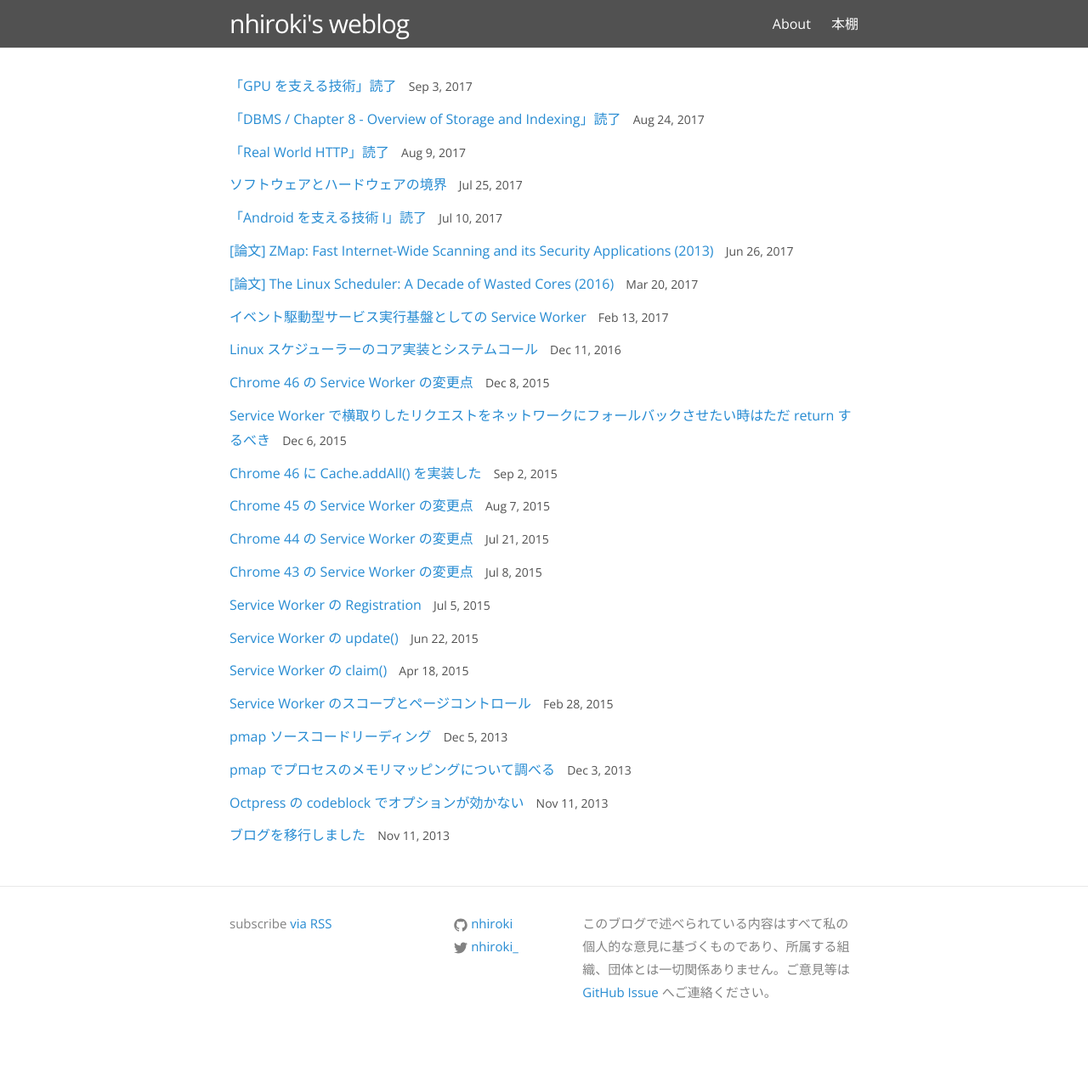
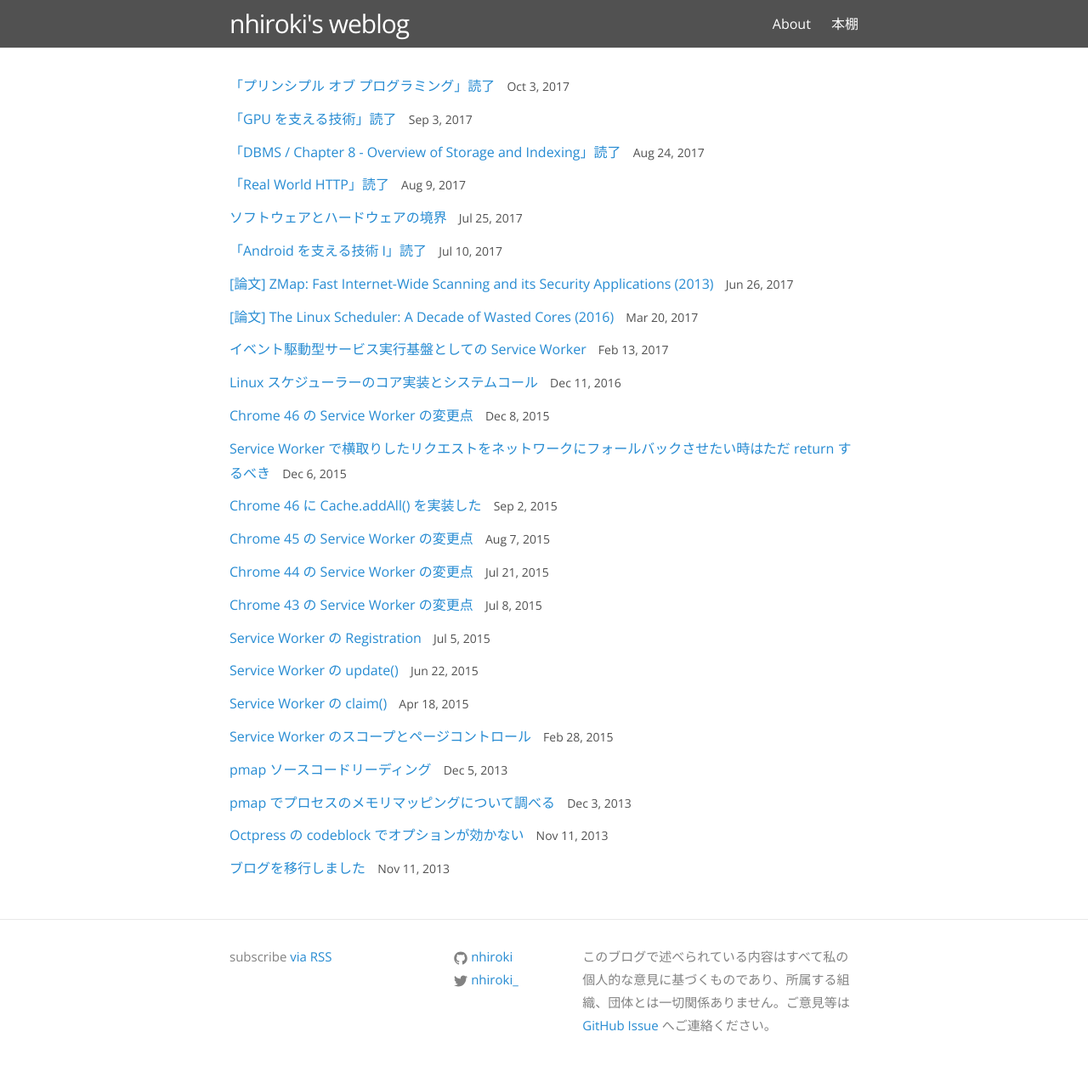
Before and after one commit to nhiroki/nhiroki.github.io, a Jekyll site: the page built from index.html, in a window 1280 px wide. Shown: the whole page at 85% size. Built offline with Jekyll 4.4.1, drawn with Linux system fonts in a browser that asks for light colours; before the commit the page ends 1242 px from its top, so only the background shows below that; some of the changed lines change nothing that is shown.

Commit message:
Add a new post

```diff
--- /dev/null
+++ b/_posts/2017-10-04-book-principles-of-programming.md
@@ -0,0 +1,48 @@
+---
+layout: post
+title: "「プリンシプル オブ プログラミング」読了"
+date: 2017-10-04 00:00:00 +09:00
+tags: book
+---
+
+「[プリンシプル オブ プログラミング ― 3 年目までに身につけたい 一生役立つ 101 の原理原則](http://www.shuwasystem.co.jp/products/7980html/4614.html)」を読み終わったのでその感想とメモです。
+
+- [読書メモ on Twitter](https://twitter.com/nhiroki_/status/910764988645597186)
+
+# 読んだ動機
+
+「コードは書けるがクラスや関数の設計スキルがまだまだ未熟な新人ソフトウェアエンジニアが、設計について体系的に学べる本はないか」と聞かれて思い浮かんだうちの一冊が本書でした (この時点では未読)。書評サイト等での評価が高いのと目次をさらっと眺めた感じではきっとお薦めできるだろうと思いましたが、人に薦める以上はまずは自分が読まなくてはと思い、読み始めました。
+
+コード設計に関する本は、他にもデザインパターンやリファクタリングの本なども思い浮かんだのですが、デザインパターンは具体的な課題があって、それを解決するために見るカタログのようなものだと思っていて、適用範囲が限定的だと感じています。そして何よりデザインパターンの本はつまらないので、それよりはもっと汎用的に適用できる考え方を学べる本が良いと考えました。一方、リファクタリングの本も今回の質問に対する答えとしてはやや具体的すぎると感じたので見送りました (実はリファクタリングの本はまともに読んだことがないので実際は違うかもしれません。そのうち読みたい)。
+
+ちなみに、他にはリーダブルコードと Clean Coder が思い浮かんだのですが、リーダブルコードは読んだけど内容を全く覚えておらず、Clean Coder は目次を見た限りだとコード設計よりもソフトウェア開発プロセスに重点を置いているように見えました。リーダブルコードの目次を見返したところ、なかなか良さそうだったのでもう一度読もうかな。なんで覚えてないんだろ？
+
+# 感想
+
+デザインパターンの本が実践的なデザインのカタログなのに対し、本書はデザインやソフトウェア開発をする上での思想のカタログみたいな本でした。
+
+サブタイトルの通り、3 年くらいソフトウェアエンジニアをやっていれば、見聞きしたり、独学でたどり着いたり、自然と経験できそうなことが多く書かれています。これは本書の内容が役に立たないという意味ではなく、エンジニアがゆくゆくは実践しているべき考え方のエッセンスが網羅されていて、それを一気に学ぶことができるということです。また、たとえ経験的に知っていることでもそれが明文化されてラベルが付けられると理解が整理され[^JTP]、ソフトウェアエンジニア間のコミュニケーションを円滑にするための共通言語としても使えるようになります。例えば、コードレビューで設計方針について意見する際に、詳細を言わずとも原則名を言えば伝わるようになり、余計な波風をたてずに済むかもしれません。
+
+一方で、本書は網羅性を高めようとしたためか、名前は違えど重複する思想が何度も登場するのと、時々浮世離れした思想が登場したりして読むのがだんだんしんどくなってくるのが残念でした。そういうのを適当に読み流せる能力が必要かもしれません。
+
+<blockquote class="twitter-tweet" data-conversation="none" data-lang="ja"><p lang="ja" dir="ltr">第 3 章「思想〜プログラミングのイデオロギー〜」を読み終わった。色々な思想が簡潔にまとまってて最初は面白いんだけど、各思想で同じようなことを言ってるので、読み進めていくとだんだん飽きてくる。あと抽象的な話が多いので、ある程度開発経験がないと読みにくいかも <a href="https://twitter.com/hashtag/nhbk?src=hash&amp;ref_src=twsrc%5Etfw">#nhbk</a></p>&mdash; nhiroki (@nhiroki_) <a href="https://twitter.com/nhiroki_/status/912812696327798784?ref_src=twsrc%5Etfw">2017年9月26日</a></blockquote>
+<script async src="//platform.twitter.com/widgets.js" charset="utf-8"></script>
+
+[^JTP]: この辺の感想は前半の章を読んでるときに書いたんですが、後にこれが「ジョシュアツリーの法則」と呼ばれていることを知りました (7.6 節)。
+
+# 結局新人にお薦めできるのか？
+
+本書にはコードによる説明は一切なく、話も抽象的なものが多くなっているので、実践経験が少ない人がいきなりこれを読んでもよく分からないと思います。ある程度コードを書いてきたけれど、設計がいまいちうまくいかなかった経験をした人にお薦めしたいです。冒頭に登場した「コードは書けるがクラスや関数の設計スキルがまだまだ未熟な新人ソフトウェアエンジニア」にはおすすめできます。ただし、いくつか浮世離れした話題があるので、その辺りを真に受けないように配慮する必要はあるかもしれません。いきなりアリストテレスとか関係主義の話をされたらビビる (6.6  節)。
+
+<blockquote class="twitter-tweet" data-conversation="none" data-lang="ja"><p lang="ja" dir="ltr">本書のサブタイトルには「3 年目までに身につけたい」とあるけど、これは 0 日目から読むべき本という意味ではなく、1-2 年くらい経った人が今までの経験の答え合わせ的に読むと納得しやすいのかな、という印象 <a href="https://twitter.com/hashtag/nhbk?src=hash&amp;ref_src=twsrc%5Etfw">#nhbk</a></p>&mdash; nhiroki (@nhiroki_) <a href="https://twitter.com/nhiroki_/status/912815059629252608?ref_src=twsrc%5Etfw">2017年9月26日</a></blockquote>
+<script async src="//platform.twitter.com/widgets.js" charset="utf-8"></script>
+
+# 学び
+
+- SLAP (Single Level of Abstraction Principle) という考え方は知らなかった。関数内では同一レベルの抽象度の関数呼び出しや処理だけをすることで、コードの要約性や閲覧性を高めること。普段から無意識に実践してるけど、明文化・ラベル付けされると理解が整理される (2.5 節)
+- SLAP のように他の関数を呼び出すコードで構成された関数を複合関数 (Composed Method) と呼ぶらしい (2.5 節)
+- 「プリミティブ性」を「純粋」というのは腹落ちした / "プリミティブ性とは、モジュールが表現しようとしている抽象が、すべて純粋であるかどうか、ということです。" (3.17 節)
+- これは常に意識していたい / "コードは、自分がそこに来た時よりもきれいにしてから、その場を去ります。最初にそのコードを書いたのが誰であるかに関係なく、少しずつでもコードを改善する努力を続けます。" (5.2 節)
+- 「アーキテクチャは組織構成に従う」という有名なコンウェイの法則ですが、それを踏まえて「良いアーキテクチャを先に設計して、それに組織構成を従わせる」という考えはなかったので参考になった (7.2 節)
+
+# 注釈
--- a/books.md
+++ b/books.md
@@ -1,7 +1,7 @@
 ---
 layout: page
 title: 本棚
-date: 2017/10/01
+date: 2017/10/04
 permalink: /books/
 ---
 
@@ -189,6 +189,7 @@
 - マイクロサービスアーキテクチャ
 - API デザインケーススタディ ~Rubyの実例から学ぶ。問題に即したデザインと普遍の考え方
 
+- ([2017](/2017/10/04/book-principles-of-programming)) プリンシプル オブ プログラミング ― 3 年目までに身につけたい 一生役立つ 101 の原理原則
 - (2014) GitHub 実践入門 ― Pull Request による開発の変革
 - (2012) リーダブルコード　より良いコードを書くためのシンプルで実践的なテクニック
 - ([2009](http://d.hatena.ne.jp/sternheller/20090608)) Joel on Software
```
